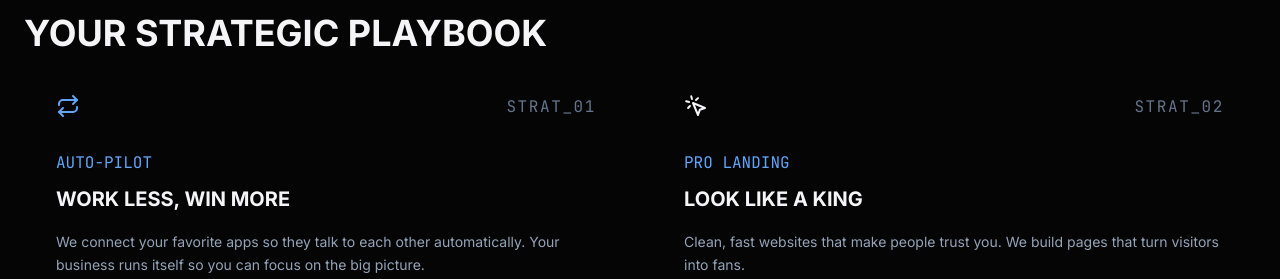
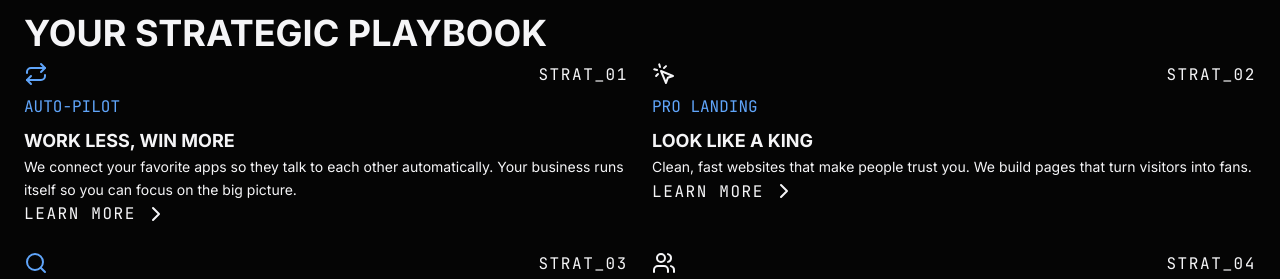
Before and after one commit to crownccreative-code/cccreative, a React (Create React App) app in the folder frontend/: page / in a window 1280 px wide. Shown: the part 521-800 px from the top of the page. Built offline with nearby package versions, Linux system fonts and the light colour scheme; no server answers.

Commit message:
auto-commit for f3eb6708-ba7e-4ace-a8a1-04a55ab9d5ef

```diff
--- a/frontend/src/pages/Landing.js
+++ b/frontend/src/pages/Landing.js
@@ -82,26 +82,26 @@ const TRANSLATIONS = {
 };
 
 const PlayCard = ({ span, icon, title, label, desc, id }) => (
-  <div className={`${span} group relative overflow-hidden rounded-2xl hover:scale-[1.02] transition-transform`} style={{ transitionDuration: '300ms' }}>
-    {/* Card Background - Dark Gray Box */}
-    <div className="absolute inset-0 bg-[#141414] rounded-2xl"></div>
-    <div className="absolute inset-0 border border-[#2a2a2a] rounded-2xl group-hover:border-blue-500/50 transition-colors"></div>
+  <div className={`${span} group relative overflow-hidden rounded-xl hover:scale-[1.01] transition-transform`} style={{ transitionDuration: '300ms' }}>
+    {/* Card Background - Visible Dark Gray Box */}
+    <div className="absolute inset-0 bg-[#111111] rounded-xl shadow-xl"></div>
+    <div className="absolute inset-0 border-2 border-[#1e1e1e] rounded-xl group-hover:border-blue-500/60 transition-colors"></div>
 
-    {/* Subtle Glow Effect */}
-    <div className="absolute top-0 right-0 w-32 h-32 bg-blue-500/5 blur-3xl group-hover:bg-blue-500/20 transition-colors" style={{ transitionDuration: '500ms' }}></div>
+    {/* Inner highlight line at top */}
+    <div className="absolute top-0 left-4 right-4 h-[1px] bg-gradient-to-r from-transparent via-[#333] to-transparent"></div>
 
     {/* Content */}
-    <div className="relative z-10 p-8 flex flex-col h-full min-h-[280px]">
-      <div className="flex justify-between items-start mb-6">
-        <div className="p-3 bg-[#1a1a1a] border border-[#333] rounded-xl group-hover:border-blue-500/50 group-hover:bg-blue-500/10 transition-colors">
+    <div className="relative z-10 p-7 flex flex-col h-full min-h-[260px]">
+      <div className="flex justify-between items-start mb-5">
+        <div className="p-3 bg-[#1a1a1a] border border-[#2a2a2a] rounded-lg group-hover:border-blue-500/50 group-hover:bg-blue-500/10 transition-colors">
           {icon}
         </div>
-        <span className="font-mono text-[10px] text-slate-500 tracking-widest bg-[#0a0a0a] px-3 py-1 rounded-full border border-[#222]">{id}</span>
+        <span className="font-mono text-[9px] text-[#555] tracking-widest">{id}</span>
       </div>
-      <span className="text-blue-400 font-mono text-[10px] tracking-[0.3em] uppercase mb-2 block">{label}</span>
-      <h3 className="text-xl font-bold mb-4 tracking-tight uppercase text-white group-hover:text-blue-100 transition-colors">{title}</h3>
-      <p className="text-slate-400 text-sm leading-relaxed flex-1">{desc}</p>
-      <div className="mt-6 pt-4 border-t border-[#222] flex items-center gap-2 text-[10px] font-mono text-slate-500 group-hover:text-blue-400 cursor-pointer transition-colors tracking-widest uppercase">
+      <span className="text-blue-400 font-mono text-[10px] tracking-[0.25em] uppercase mb-2 block">{label}</span>
+      <h3 className="text-lg font-bold mb-3 tracking-tight uppercase text-white group-hover:text-blue-100 transition-colors">{title}</h3>
+      <p className="text-[#888] text-sm leading-relaxed flex-1">{desc}</p>
+      <div className="mt-5 pt-4 border-t border-[#1a1a1a] flex items-center gap-2 text-[10px] font-mono text-[#555] group-hover:text-blue-400 cursor-pointer transition-colors tracking-widest uppercase">
         LEARN MORE <ChevronRight className="w-3 h-3" />
       </div>
     </div>
```
